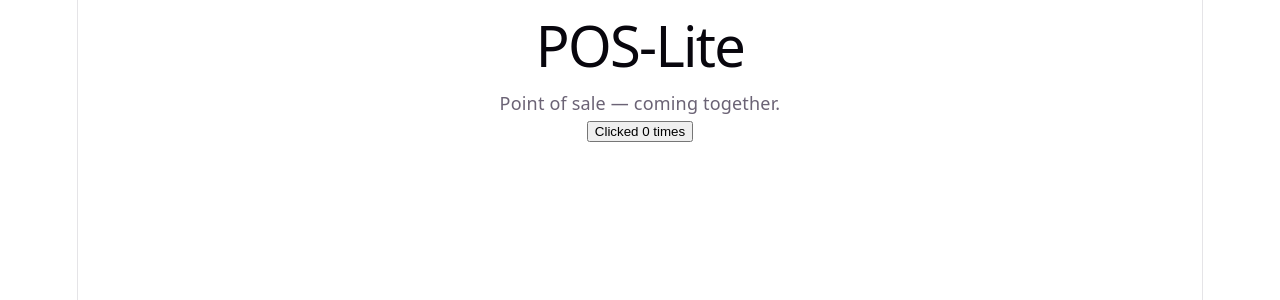
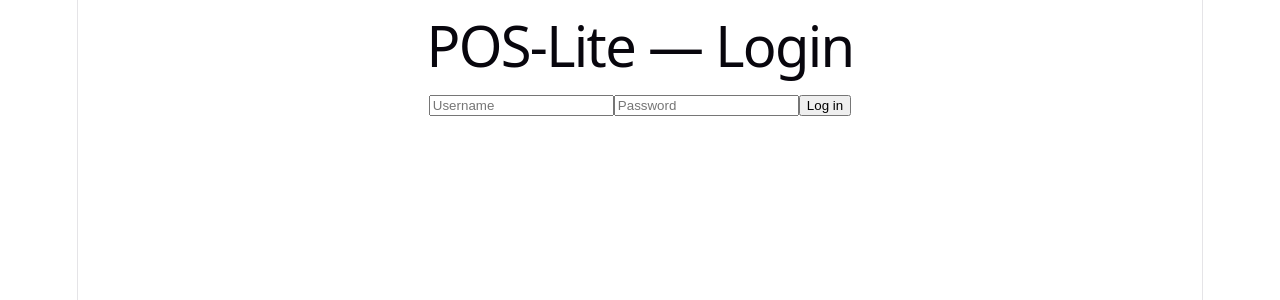
Before and after one commit to 7rohxt/pos-lite, a React app in the folder frontend/: page / in a window 1280 px wide. Shown: the top 300 px of the page. Built offline with nearby package versions, Linux system fonts and the light colour scheme; the HTML template or start-up script is replaced by a standard one.

Commit message:
feat(frontend): implement authentication flow

```diff
--- a/frontend/src/App.jsx
+++ b/frontend/src/App.jsx
@@ -1,14 +1,20 @@
 import { useState } from 'react'
+import Login from './Login'
+import { getToken, clearToken } from './api'
 
 function App() {
-  const [count, setCount] = useState(0)
+  const [loggedIn, setLoggedIn] = useState(Boolean(getToken()))
+
+  if (!loggedIn) {
+    return <Login onLogin={() => setLoggedIn(true)} />
+  }
 
   return (
     <div>
       <h1>POS-Lite</h1>
-      <p>Point of sale — coming together.</p>
-      <button onClick={() => setCount(count + 1)}>
-        Clicked {count} times
+      <p>You're logged in. 🎉</p>
+      <button onClick={() => { clearToken(); setLoggedIn(false) }}>
+        Log out
       </button>
     </div>
   )
--- /dev/null
+++ b/frontend/src/Login.jsx
@@ -0,0 +1,43 @@
+import { useState } from 'react'
+import { login } from './api'
+
+function Login({ onLogin }) {
+  const [username, setUsername] = useState('')
+  const [password, setPassword] = useState('')
+  const [error, setError] = useState('')
+
+  async function handleSubmit(e) {
+    e.preventDefault()          // stop the browser from reloading the page
+    setError('')
+    try {
+      await login(username, password)
+      onLogin()                 // tell the parent (App) we're now logged in
+    } catch (err) {
+      setError(err.message)     // show "Incorrect username or password"
+    }
+  }
+
+  return (
+    <div>
+      <h1>POS-Lite — Login</h1>
+      <form onSubmit={handleSubmit}>
+        <input
+          type="text"
+          placeholder="Username"
+          value={username}
+          onChange={(e) => setUsername(e.target.value)}
+        />
+        <input
+          type="password"
+          placeholder="Password"
+          value={password}
+          onChange={(e) => setPassword(e.target.value)}
+        />
+        <button type="submit">Log in</button>
+      </form>
+      {error && <p style={{ color: 'red' }}>{error}</p>}
+    </div>
+  )
+}
+
+export default Login
--- /dev/null
+++ b/frontend/src/api.js
@@ -0,0 +1,50 @@
+const BASE_URL = "http://127.0.0.1:8000/api"
+
+// --- token storage (in the browser's localStorage, survives refresh) ---
+export function getToken() {
+  return localStorage.getItem("token")
+}
+export function setToken(token) {
+  localStorage.setItem("token", token)
+}
+export function clearToken() {
+  localStorage.removeItem("token")
+}
+
+// --- log in: OAuth2 password flow expects FORM data, not JSON ---
+export async function login(username, password) {
+  const body = new URLSearchParams()
+  body.append("username", username)
+  body.append("password", password)
+
+  const res = await fetch(`${BASE_URL}/auth/token`, {
+    method: "POST",
+    headers: { "Content-Type": "application/x-www-form-urlencoded" },
+    body,
+  })
+
+  if (!res.ok) {
+    const err = await res.json().catch(() => ({}))
+    throw new Error(err.detail || "Login failed")
+  }
+
+  const data = await res.json()
+  setToken(data.access_token)   // save the JWT
+  return data
+}
+
+// --- authenticated request helper: auto-attaches the Bearer token ---
+export async function apiFetch(path, options = {}) {
+  const token = getToken()
+  const headers = { ...(options.headers || {}) }
+  if (token) headers["Authorization"] = `Bearer ${token}`
+
+  const res = await fetch(`${BASE_URL}${path}`, { ...options, headers })
+
+  if (!res.ok) {
+    const err = await res.json().catch(() => ({}))
+    throw new Error(err.detail || `Request failed (${res.status})`)
+  }
+  if (res.status === 204) return null   // DELETE returns no body
+  return res.json()
+}
```
